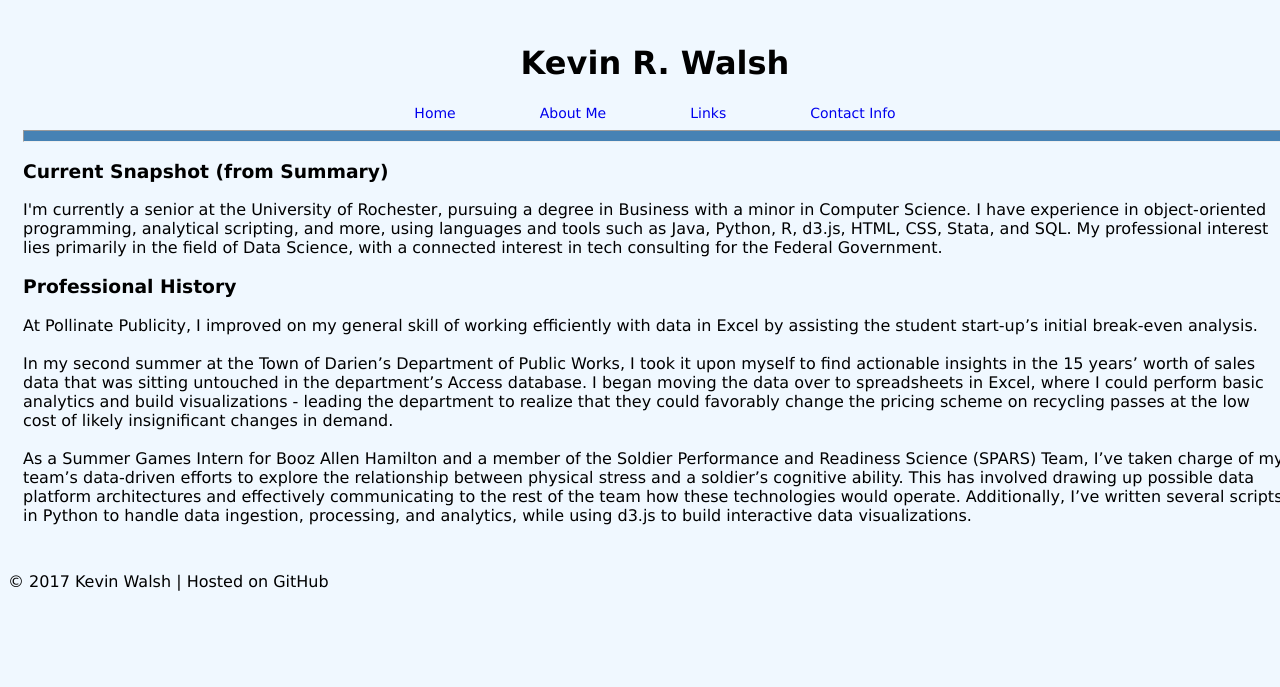
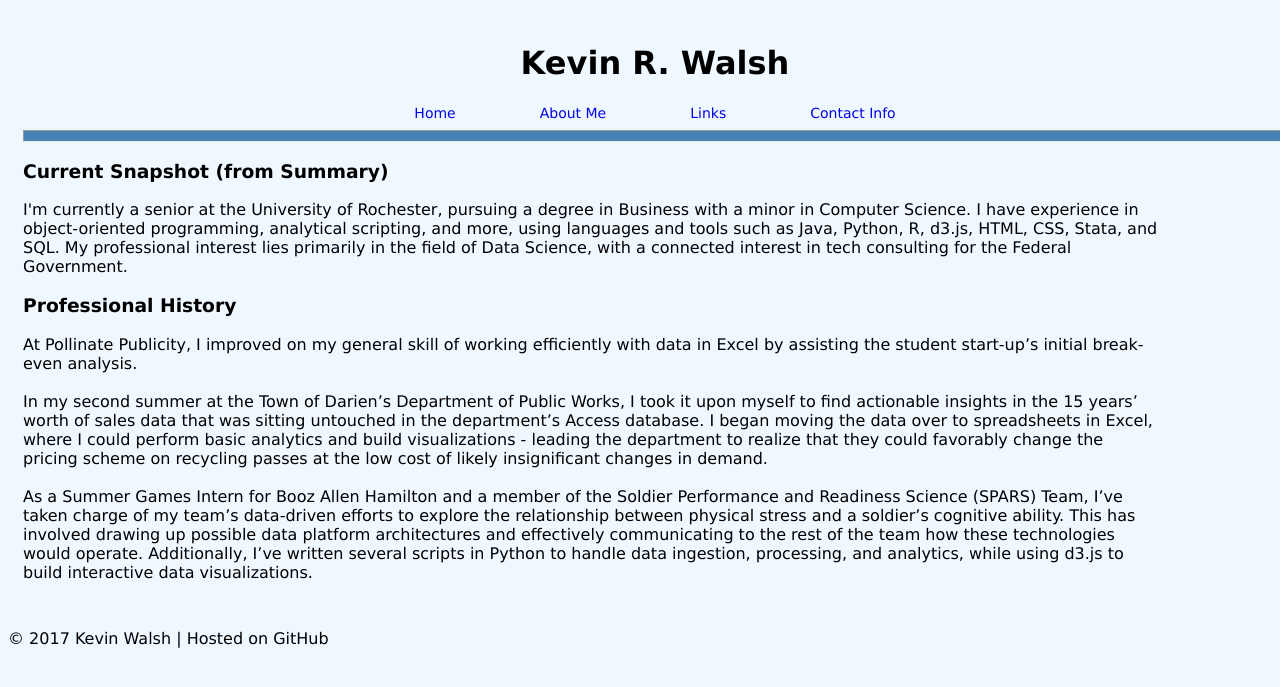
Before and after one commit to walshk/walshk.github.io, a PHP site: page /aboutme.html in a window 1280 px wide. Shown: the top 687 px of the page. Run offline with PHP 8.4, Linux system fonts and the light colour scheme.

Commit message:
added right margin to About Me page

```diff
--- a/home.css
+++ b/home.css
@@ -96,6 +96,7 @@ hr {
   text-decoration: underline;
 }
 
-.aboutInfo h3 {
+.aboutInfo h3, p {
   font-family: Verdana;
+  margin-right: 10%;
 }
```
